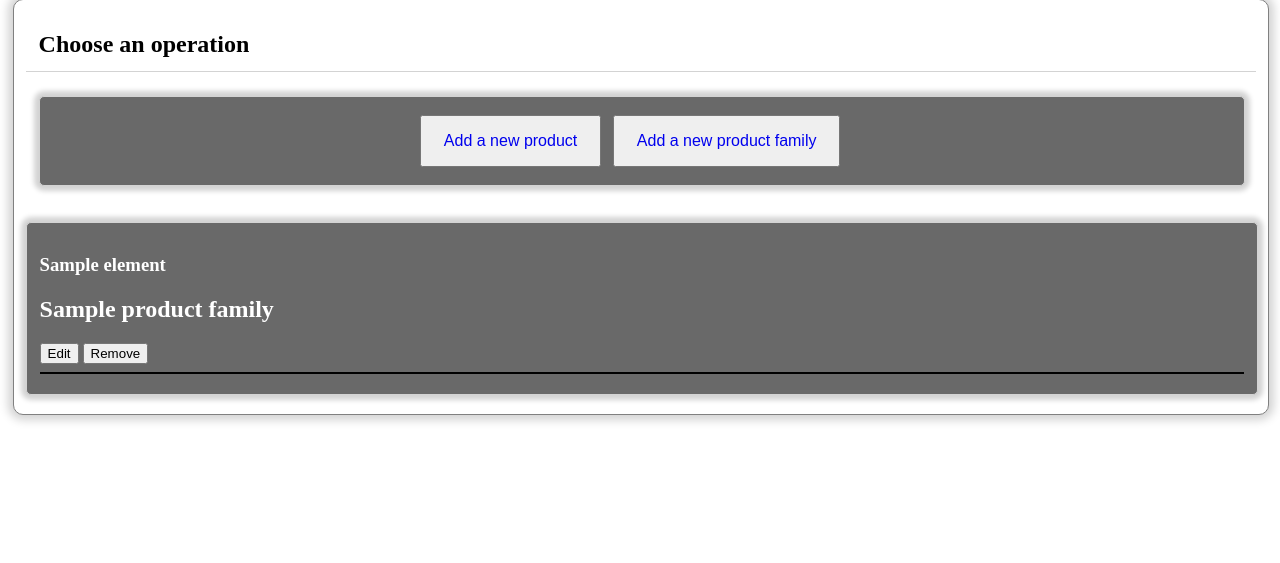
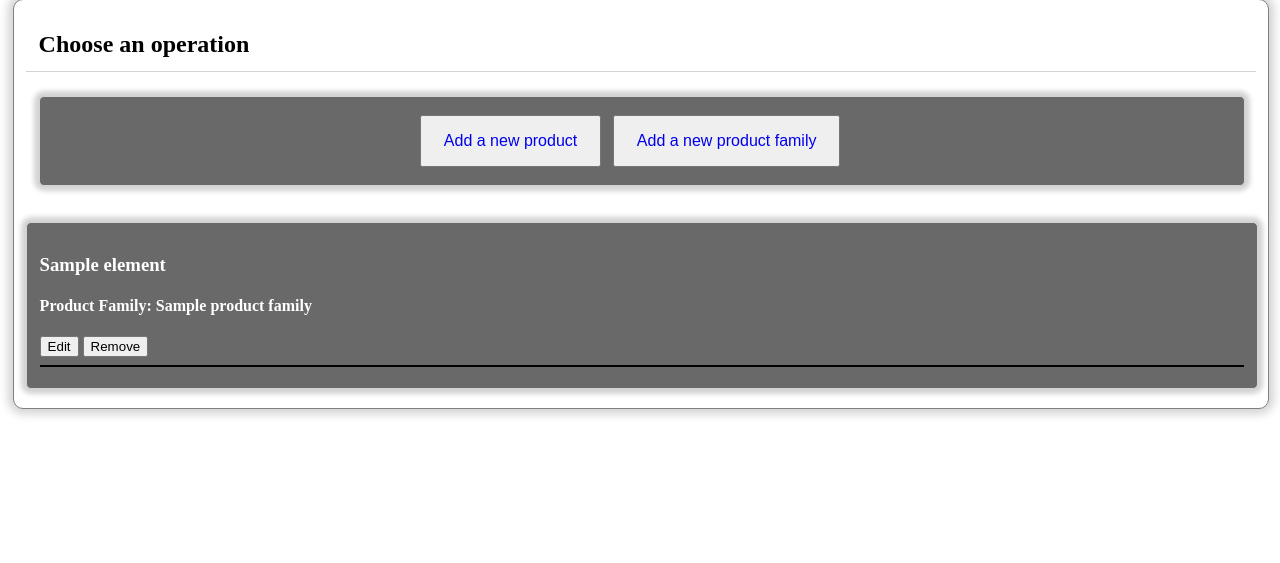
Before and after one commit to pstlab/TENANT_sa, a Python web app: template app/templates/products/indexProd.html in a window 1280 px wide. Shown: the part 206-769 px from the top of the page. After the commit the page ends 623 px from the top, so only its background shows below. Run offline with Jinja, Linux system fonts and the light colour scheme; the template is opened without the code that fills it: most values are stand-ins (such as "Sample title", 1, 10 or a date in 2020); some libraries are stand-ins or nearby versions.

Commit message:
fixed bug

```diff
--- a/app/templates/products/indexProd.html
+++ b/app/templates/products/indexProd.html
@@ -27,7 +27,7 @@
         {% for element in products %}
             <div class="row">
                 <h3>{{element.name}}</h3>
-                <h2>{{element.product_family.name}}</h2>
+                <h4>Product Family: {{element.product_family.name}}</h4>
                 <button>Edit</button>
                 <button>Remove</button>
             </div>
```
